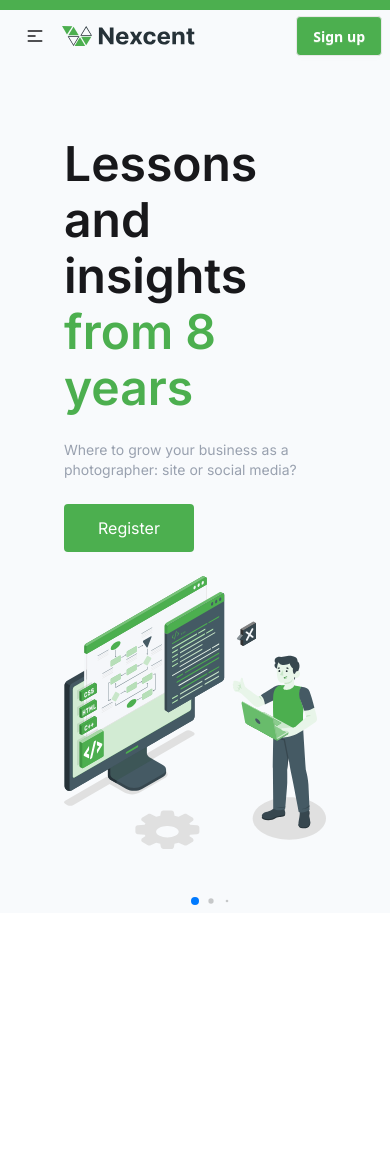
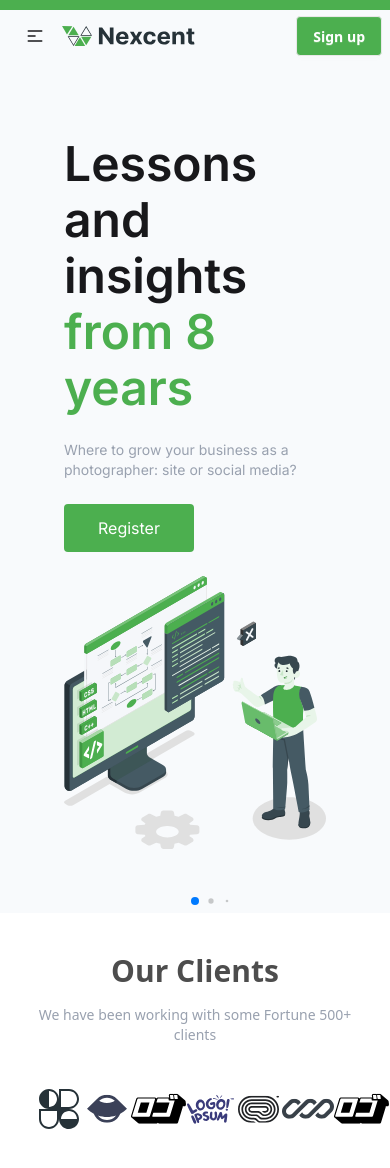
Before and after one commit to AymanSdq/Nexcent, a React (Vite) app: page / in a window 390 px wide. Shown: the top 1168 px of the page. Before the commit the page ends 913 px from the top, so only its background shows below. Built offline with nearby package versions, Linux system fonts and the light colour scheme.

Commit message:
Client Responsive!

```diff
--- a/src/App.tsx
+++ b/src/App.tsx
@@ -51,8 +51,8 @@ function App() {
             />
           <Header />
           <HeroSection />
-          {/* <OurClient />
-          <SingleSystem />
+          <OurClient />
+          {/* <SingleSystem />
           <Unseen />
           <Helping />
           <Design />
--- a/src/components/OurClient.tsx
+++ b/src/components/OurClient.tsx
@@ -1,10 +1,10 @@
 
 const OurClient = () => {
     return (
-        <section className="w-full py-10 px-[144px] flex flex-col gap-4 justify-center items-center">
+        <section className="w-full py-10 md:px-[144px] px-6 flex flex-col gap-4 justify-center items-center">
             <h1 className="text-[#4D4D4D] text-3xl font-semibold">Our Clients</h1>
-            <p className="text-sm text-gray-400">We have been working with some Fortune 500+ clients</p>
-            <div className="w-full justify-around items-center flex pt-6">
+            <p className="text-sm text-gray-400 text-center">We have been working with some Fortune 500+ clients</p>
+            <div className="w-full max-md:max-w-[320px] md:justify-around max-md:justify-between items-center flex pt-6">
                 <img src="/Logo7.svg" alt="Logo 7" />
                 <img src="/Logo-1.svg" alt="Logo 1" />
                 <img src="/Logo-2.svg" alt="Logo 2" />
```
